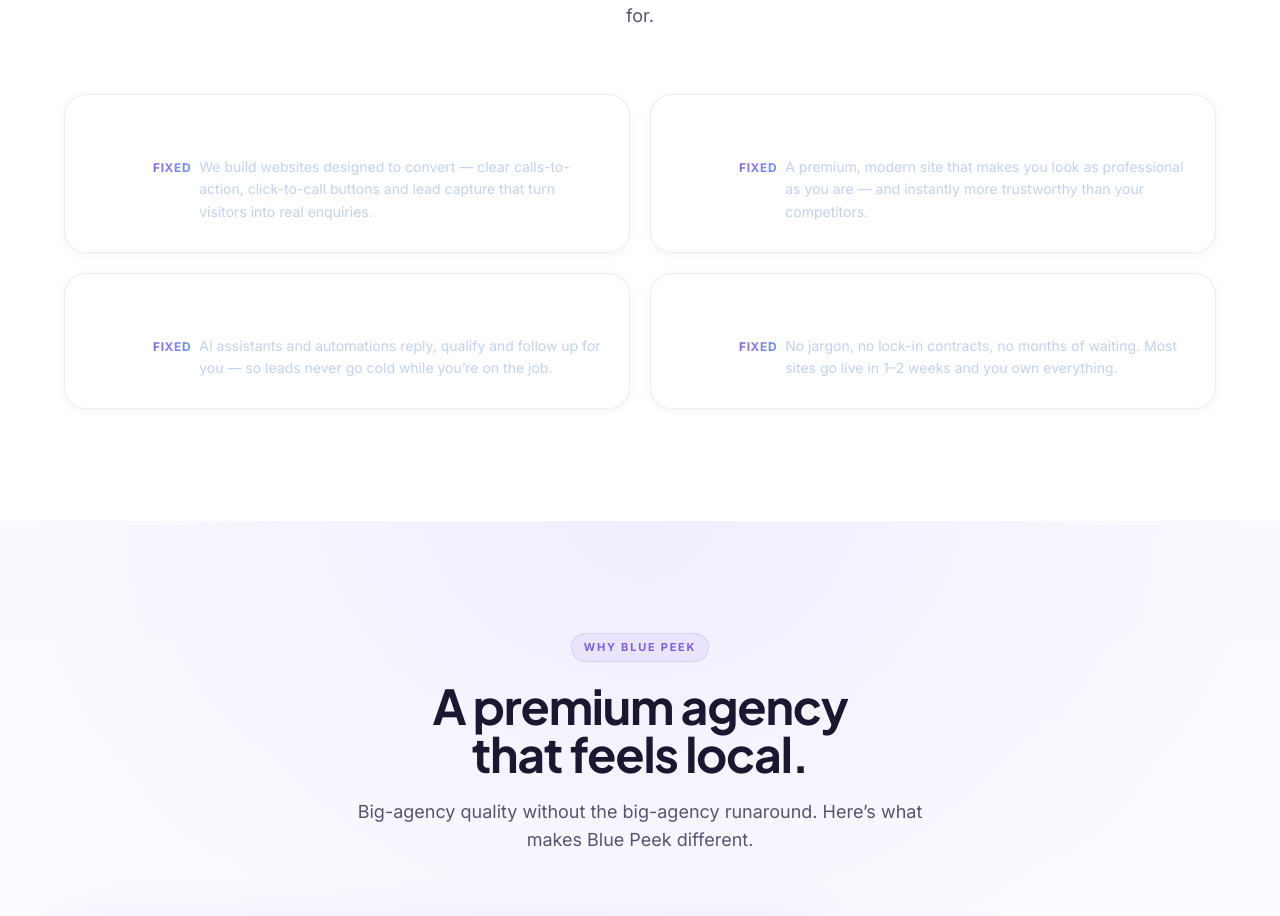
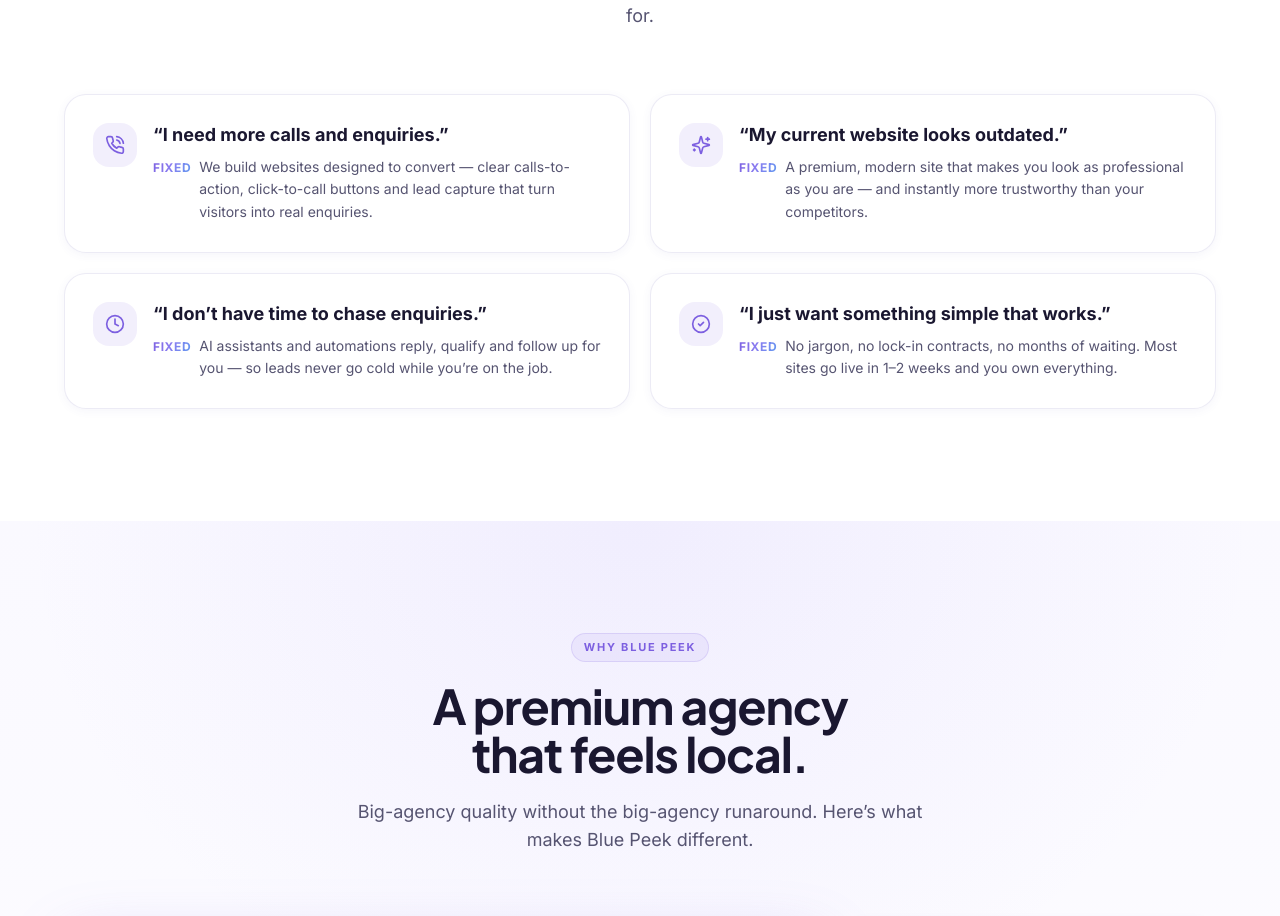
Before and after one commit to zachcolvillez-stack/bluepeek-website, a Next.js app: page / in a window 1280 px wide. Shown: the part 6067-6983 px from the top of the page. Built offline with nearby package versions, Linux system fonts and the light colour scheme.

Commit message:
auto-save: Testimonials.jsx

```diff
--- a/components/Testimonials.jsx
+++ b/components/Testimonials.jsx
@@ -49,14 +49,14 @@ export default function Testimonials() {
             >
               <div className="flex items-start gap-4">
                 <div className="w-11 h-11 rounded-2xl flex items-center justify-center flex-shrink-0"
-                  style={{ background: 'rgba(255,255,255,0.08)' }}>
-                  <p.icon size={20} className="text-white" />
+                  style={{ background: 'rgba(124,95,224,0.10)' }}>
+                  <p.icon size={20} style={{ color: '#7c5fe0' }} />
                 </div>
                 <div>
-                  <p className="text-lg font-bold mb-2 leading-snug" style={{ color: '#ffffff' }}>{p.pain}</p>
+                  <p className="text-lg font-bold mb-2 leading-snug" style={{ color: '#1a1730' }}>{p.pain}</p>
                   <div className="flex items-start gap-2">
                     <span className="text-xs font-bold uppercase tracking-wider mt-1 flex-shrink-0 gradient-text">Fixed</span>
-                    <p className="text-sm leading-relaxed" style={{ color: '#c2d2ee' }}>{p.solution}</p>
+                    <p className="text-sm leading-relaxed" style={{ color: '#565471' }}>{p.solution}</p>
                   </div>
                 </div>
               </div>
```
